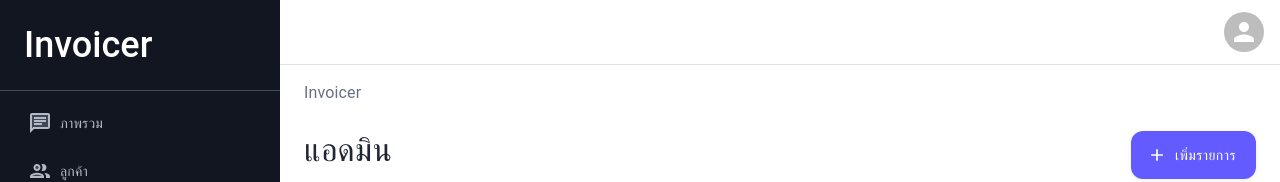
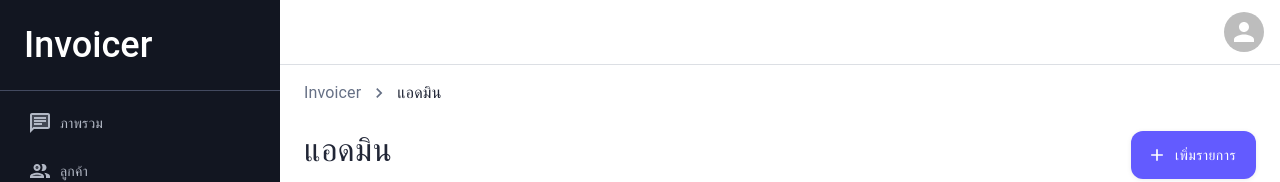
Before and after one commit to iwindd/invoicer-workspace, a React (Vite) app in the folder frontend/: page /admin in a window 1280 px wide. Shown: the top 182 px of the page. Built offline with nearby package versions, Linux system fonts and the light colour scheme; no server answers.

Commit message:
fix: breadcrumb not work

```diff
--- a/frontend/src/config.tsx
+++ b/frontend/src/config.tsx
@@ -12,18 +12,19 @@ import AdminPage from "./routes/admin";
 import AdminDetailPage from "./routes/admin/detail";
 import PaymentPage from "./routes/payment";
 
+
 export const routes = [
   {
     path: "/",
     element: <Root />,
     label: "หน้าแรก",
     children: [
-      { index: true, element: <HomePage />, loader: HomePage.Loader, label: "หน้าแรก" },
+      { path: "/", index: true, element: <HomePage />, loader: HomePage.Loader, label: "หน้าแรก" },
       { path: "/customers", element: <CustomerPage />, label: "ลูกค้า" },
       { path: "/customers/:customerId", element: <CustomerDetailPage/>, loader: CustomerDetailPage.Loader, label: "รายละเอียดลูกค้า"},
-      { path: "/customers/:customerId/:invoiceId", element: <InvoiceDetailPage/>, loader: InvoiceDetailPage.Loader, label: "รายละเอียดลูกค้า"},
-      { path: "/invoices", element: <InvoicePage />, label: "บิล" },
-      { path: "/invoices/:invoiceId", element: <InvoiceDetailPage/>, loader: InvoiceDetailPage.Loader, label: "รายละเอียดบิล"},
+      { path: "/customers/:customerId/:invoiceId", element: <InvoiceDetailPage/>, loader: InvoiceDetailPage.Loader, label: "ใบแจ้งหนี้"},
+      { path: "/invoices", element: <InvoicePage />, label: "บิลทั้งหมด" },
+      { path: "/invoices/:invoiceId", element: <InvoiceDetailPage/>, loader: InvoiceDetailPage.Loader, label: "ใบแจ้งหนี้"},
       { path: "/admin", element: <AdminPage/>, label: "แอดมิน"},
       { path: "/admin/:adminId", element: <AdminDetailPage/>, loader: AdminDetailPage.Loader, label: "รายละเอียดแอดมิน"},
       { path: "/payment", element: <PaymentPage/>, label: "ช่องทางการชำระเงิน"},
@@ -44,15 +45,10 @@ export const paths = {
 } as const;
 
 export const breadcrumbData = [
-  { name: "home", path: "/", label: "หน้าแรก" },
-  { name: "signin", path: "/auth/singin", label: "เข้าสู่ระบบ" },
-  { name: "dashboard", path: "/", label: "แดชบอร์ด" },
+  { name: "home", path: "/", label: "แดชบอร์ด" },
+  { name: "signin", path: "/singin", label: "เข้าสู่ระบบ" },
   { name: "customer", path: "/customers", label: "ลูกค้า" },
-  {
-    name: "customer.detail",
-    path: "/customers/:id",
-    label: "รายละเอียดลูกค้า",
-  },
+  { name: "customer.detail", path: "/customers/:id", label: "รายละเอียดลูกค้า" },
   {
     name: "customer.detail.invoice.detail",
     path: "/customers/:id/invoice/:iid",
--- a/frontend/src/layouts/breadcrumb/index.tsx
+++ b/frontend/src/layouts/breadcrumb/index.tsx
@@ -6,10 +6,10 @@ import { paths, routes } from "../../config";
 import { Link as RouterLink } from "react-router-dom";
 
 const findRoute = (pathSegments: string[]) => {
-  return routes.find((route) => {
-    const routeSegments = route.path.split("/").filter((segment) => segment);
+  return (routes[0] as any).children.find((route : any) => {
+    const routeSegments = route.path.split("/").filter((segment : any) => segment);
     if (routeSegments.length !== pathSegments.length) return false;
-    return routeSegments.every((segment, index) => {
+    return routeSegments.every((segment : any, index : any) => {
       return segment.startsWith(":") || segment === pathSegments[index];
     });
   });
@@ -31,7 +31,6 @@ const Breadcrumb = () => {
         const path = `/${pathSegments.join("/")}`;
         const route = findRoute(pathSegments);
 
-        if (path == "/admin") return null;
         if (!route) return null;
 
         const isActive = pathNames.length === pathSegments.length;
```
